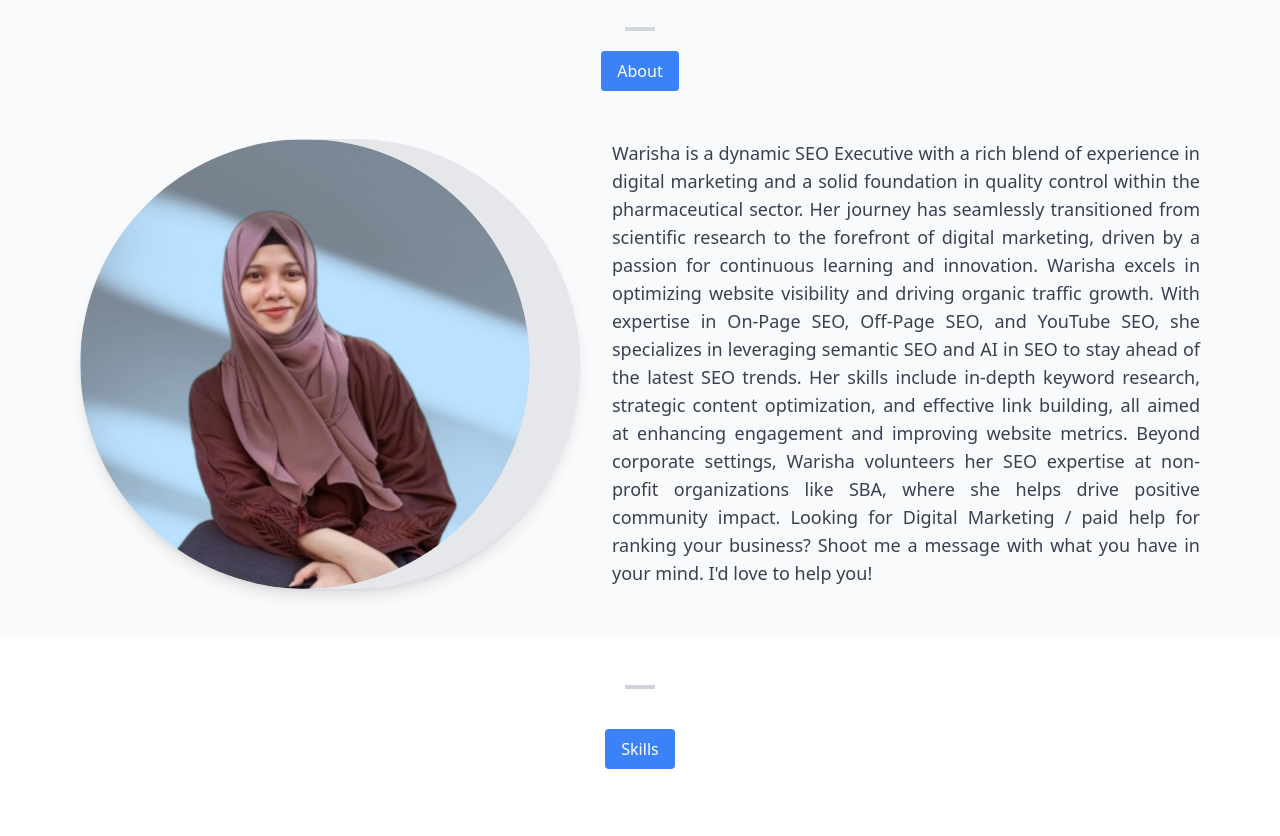
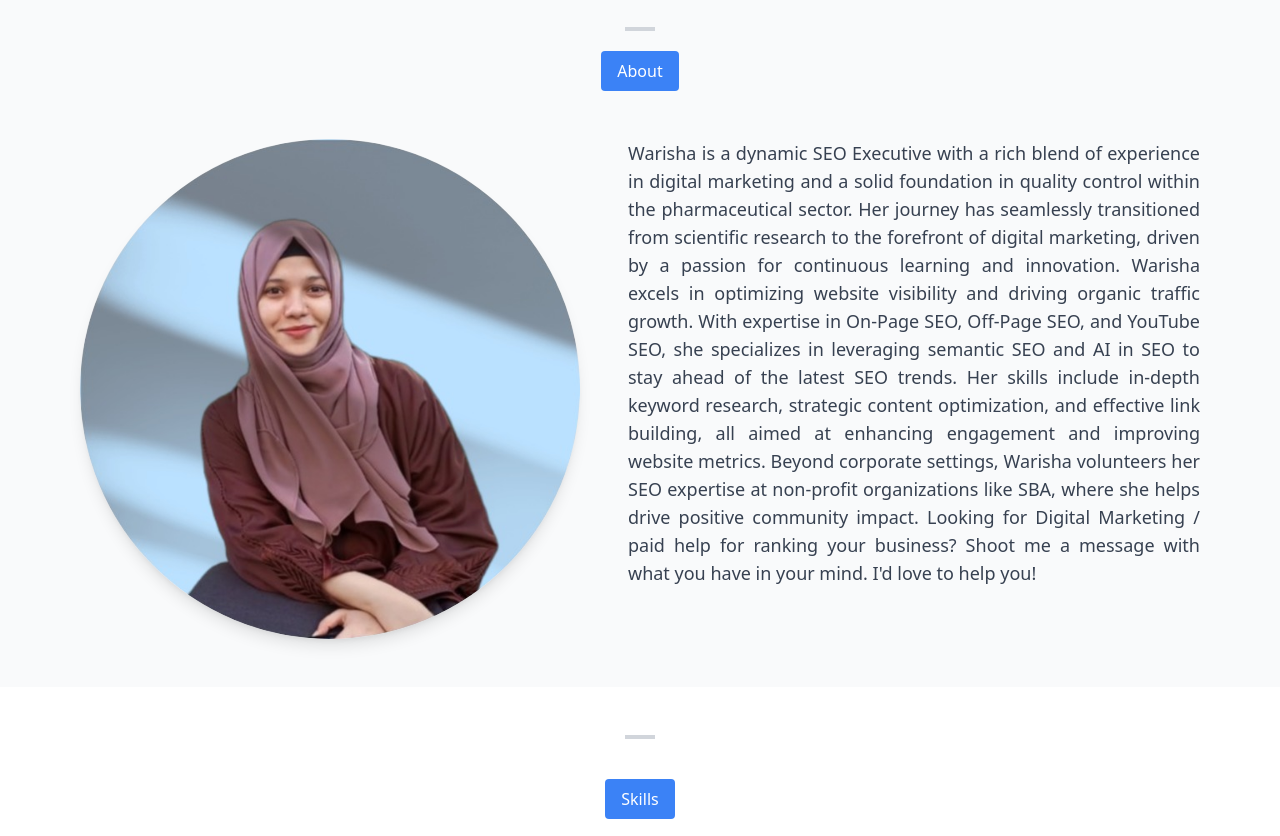
Before and after one commit to tuba-naf/Warisha-Portfolio, a Next.js app: page / in a window 1280 px wide. Shown: the part 620-1456 px from the top of the page. Built offline with nearby package versions, Linux system fonts and the light colour scheme.

Commit message:
Image reuploads

```diff
--- a/app/Components/About/page.tsx
+++ b/app/Components/About/page.tsx
@@ -14,15 +14,15 @@ const About1: React.FC = () => {
         <button className="bg-blue-500 text-white py-2 px-4 rounded">About</button>
       </div>
       {/* Content Div */}
-      <div className="flex flex-col lg:flex-row items-center lg:items-start px-4 sm:px-6 md:px-8 mt-12 gap-8 w-full max-w-[1280px] mx-auto">
+      <div className="flex flex-col lg:flex-row items-center lg:items-start px-4 sm:px-6 md:px-8 mt-12 gap-12 w-full max-w-[1280px] mx-auto">
         {/* Picture on Left */}
-        <div className="flex flex-col items-center lg:items-start gap-4 w-full sm:w-[50%] lg:w-[45%]">
+        <div className="flex justify-center items-center w-full sm:w-[50%] lg:w-[45%]">
           <div className="w-[200px] sm:w-[250px] md:w-[300px] lg:w-[400px] xl:w-[500px] h-auto bg-gray-200 rounded-full shadow-lg transform hover:scale-110 hover:shadow-2xl transition-transform duration-500 ease-in-out">
             <Image
               src="/Image/Warisha.jpg"
               alt="Description of Image"
-              width={450}
-              height={450}
+              width={500}
+              height={500}
               quality={90}
               priority
               className="rounded-full object-cover"
@@ -31,8 +31,8 @@ const About1: React.FC = () => {
         </div>
 
         {/* Content on Right */}
-        <div className="flex flex-col items-center lg:items-start gap-4 w-full sm:w-[50%] lg:w-[55%] text-center lg:text-left">
-          <p className="text-gray-700 text-justify text-sm sm:text-base md:text-lg">
+        <div className="flex flex-col justify-center lg:justify-start gap-4 w-full sm:w-[50%] lg:w-[55%] text-center lg:text-left">
+          <p className="text-gray-700 text-justify text-sm sm:text-base md:text-lg leading-relaxed">
             Warisha is a dynamic SEO Executive with a rich blend of experience
             in digital marketing and a solid foundation in quality control
             within the pharmaceutical sector. Her journey has seamlessly
```
